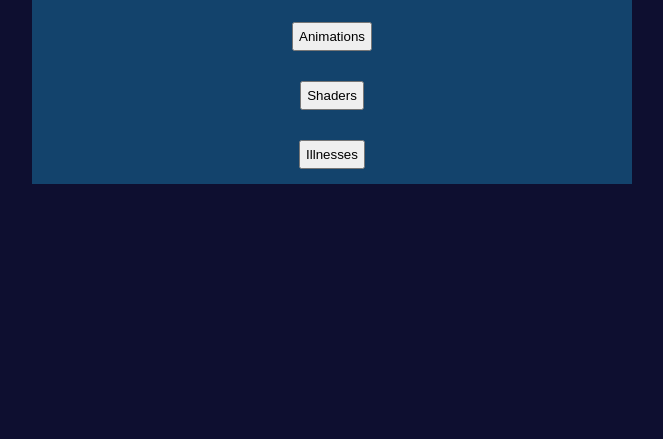
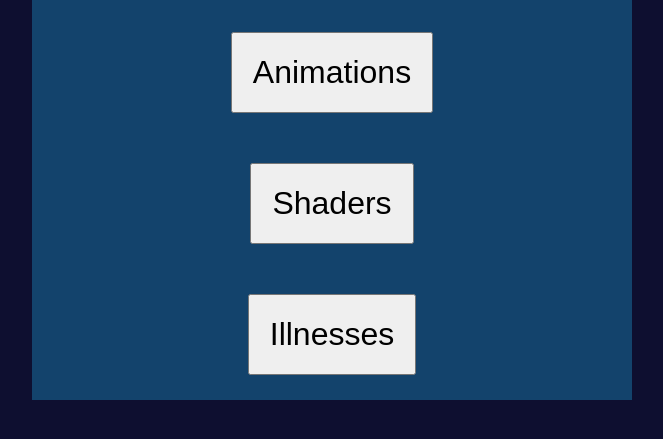
Before and after one commit to Westogo/westhouse.github.io, a plain HTML site: page projects/gad314/quick_links.html in a window 1280 px wide. Shown: the part 73-512 px from the top of the page, without its empty margins (308-971 px from the left). Drawn offline with Linux system fonts and the light colour scheme.

Commit message:
made buttons bigger

```diff
--- a/style.css
+++ b/style.css
@@ -46,7 +46,7 @@ body{
 }
 
 .content_row{
-    border: 4px solid blueviolet;
+    /* border: 4px solid blueviolet; */
     display: flex;
 
     width: 100%;
@@ -76,8 +76,10 @@ p{
 }
 
 .quick_button{
-    margin: 10px;
-    padding: 5px;
+    margin: 20px 0px;
+    padding: 20px;
+    font-size: 2rem;
+    width:100%
 
 }
 
```
